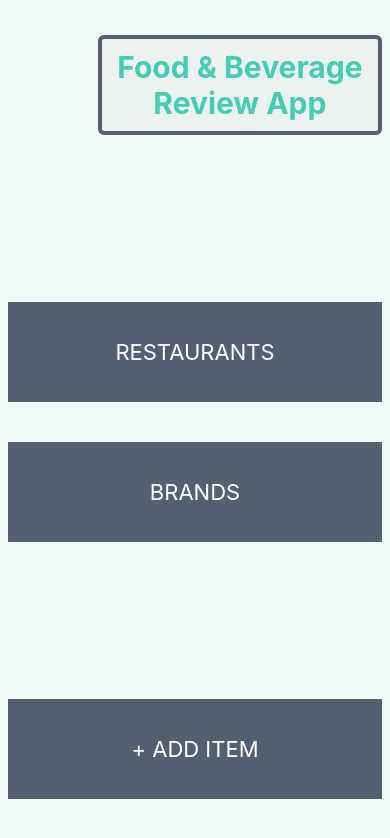
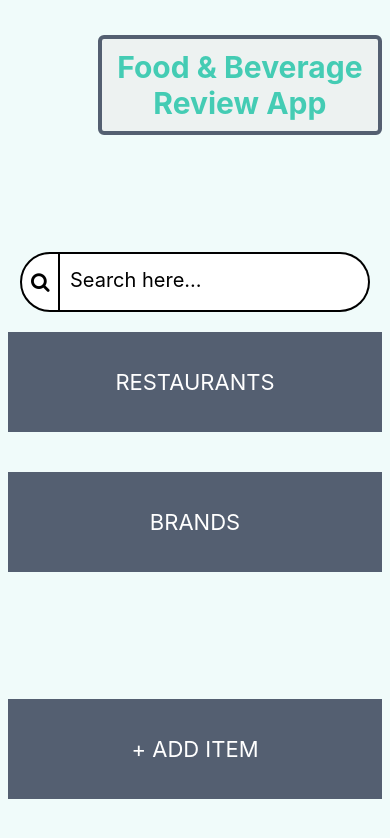
Before and after one commit to khuynh134/food-and-beverage-review-app, a React Native app: screen / in a window 390 px wide. Shown: the top 838 px of the page. Built offline with nearby package versions, Linux system fonts and the light colour scheme.

Commit message:
Added the search bar

```diff
--- a/App.js
+++ b/App.js
@@ -10,6 +10,7 @@ import {
   TextInput,
 } from 'react-native';
 
+import SearchBar from './components/SearchBar'
 
 const App = () => {
   const [text, onChangeText] = React.useState('Search');
@@ -18,6 +19,8 @@ const App = () => {
       <SafeAreaView style={styles.container}>
 
         <Text style={styles.title}>Food & Beverage Review App</Text>
+
+        <SearchBar/>
 
         <TouchableOpacity
           onPress={ () => {
--- /dev/null
+++ b/components/SearchBar.js
@@ -0,0 +1,66 @@
+import {View, TouchableOpacity, TextInput, StyleSheet} from 'react-native';
+import React, {useState} from 'react';
+import Icon from 'react-native-vector-icons/FontAwesome';
+
+const SearchBar = () => {
+    const [userInput, setSearch] = useState('');
+
+    return(
+        <View style={styles.searchContainer}>
+            <TouchableOpacity
+                onPress={ () => {
+                    console.log(userInput);
+                }}
+            >
+            <View style={styles.searchButton}>
+                <Icon name='search' style={styles.icon} size={20}/>
+            </View>
+            </TouchableOpacity>
+            <View style={styles.searchBar}>
+                <TextInput
+                    style={styles.input} placeholder='Search here...'
+                    value={userInput}
+                    onChangeText={(text) => setSearch(text)}
+                >
+                </TextInput>
+            </View>
+        </View>
+    )
+}
+
+const styles = StyleSheet.create({
+    searchContainer: {
+        flexDirection: 'row',
+        justifyContent: 'center'
+      },
+      searchBar: {
+        backgroundColor: '#FFF',
+        width: 310,
+        height: 60,
+        borderColor: '#0000000',
+        borderWidth: 2,
+        borderTopRightRadius: 40,
+        borderBottomRightRadius: 40,
+        borderLeftWidth: 0,
+      },
+      input: {
+        marginLeft: 10,
+        marginTop: 14,
+        fontSize: 20,
+      },
+      searchButton: {
+        height: 60,
+        width: 40,
+        backgroundColor: '#FFF',
+        borderWidth: 2,
+        borderColor: '#0000000',
+        borderTopLeftRadius: 40,
+        borderBottomLeftRadius: 40,
+        justifyContent: 'center'
+      },
+      icon: {
+        marginLeft: 9
+      },
+})
+
+export default SearchBar;
```
